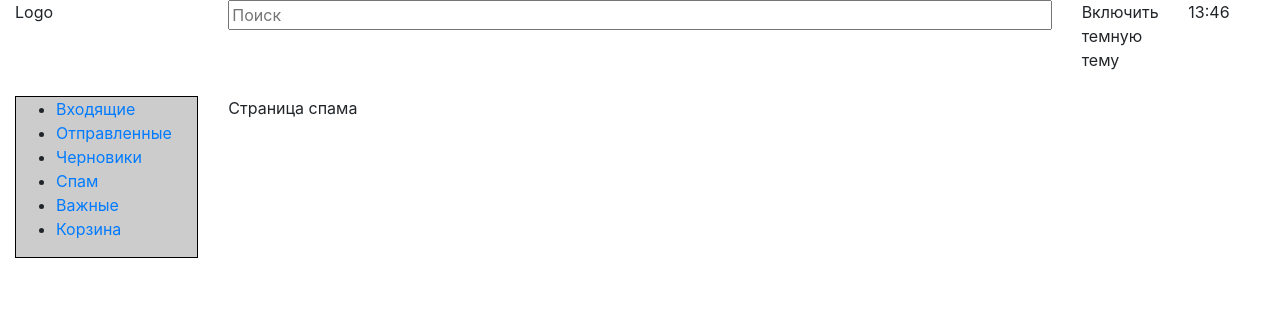
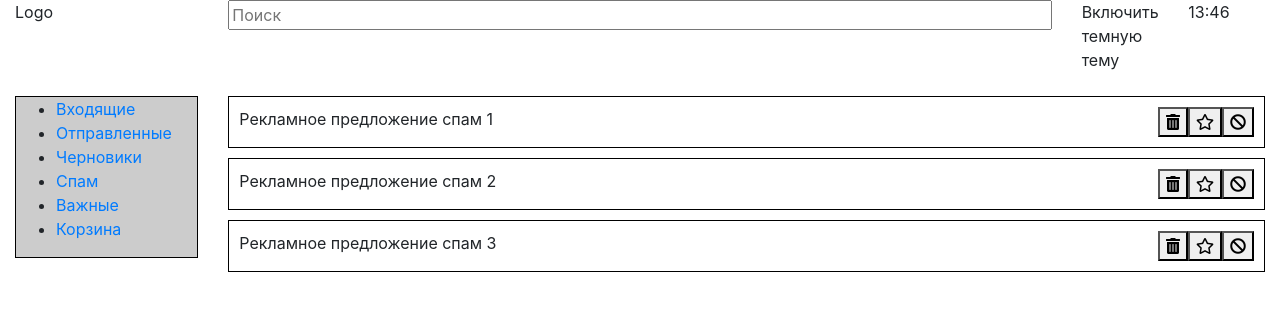
Before and after one commit to RodionRoslovets/d-mail, a React (Create React App) app: page /spam in a window 1280 px wide. Shown: the top 310 px of the page. Built offline with nearby package versions, Linux system fonts and the light colour scheme.

Commit message:
add statuses for letters, create rout pages

```diff
--- a/src/actions.js
+++ b/src/actions.js
@@ -1 +1 @@
-export const openLetter = (id)=>({type:'OPEN_LETTER', payload:id});
+// export const openLetter = (id)=>({type:'OPEN_LETTER', payload:id});
--- a/src/components/lettersList/lettersList.js
+++ b/src/components/lettersList/lettersList.js
@@ -2,17 +2,21 @@ import React from 'react';
 import { connect } from 'react-redux';
 import LetterListItem from "../letterListItem/letterListItem";
 // import * as actions from '../../actions';
+// import statuses from '../../statuses';
 
-const LettersList = ({ letters }) => {
+const LettersList = ({ letters, status = 'spam' }) => {
     const newLetters = letters.map((letter) => {
+
+        if(letter.status === status){
             return (
                 <li key={letter.key} style={{listStyle:'none'}}>
                     <LetterListItem heading={letter.heading}
                         id={letter.key}
                     />
                 </li >
-
             )
+        }
+        return null
     });
 
 return (
--- a/src/components/pages/deleted/deleted.js
+++ b/src/components/pages/deleted/deleted.js
@@ -1,10 +1,10 @@
 import React from 'react';
+import LettersList from '../../lettersList/lettersList';
+import statuses from '../../../statuses';
 
 const Deleted = () => {
     return (
-        <div>
-            Страница удаленных
-        </div>
+        <LettersList status={statuses.deleted}/>
      );
 }
 
--- a/src/components/pages/important/imoprtant.js
+++ b/src/components/pages/important/imoprtant.js
@@ -1,10 +1,10 @@
 import React from 'react';
+import LettersList from '../../lettersList/lettersList';
+import statuses from '../../../statuses';
 
 const Important = () => {
     return (
-        <div>
-            Страница важных
-        </div>
+        <LettersList status={statuses.important}/>
      );
 }
 
--- a/src/components/pages/main/main.js
+++ b/src/components/pages/main/main.js
@@ -1,10 +1,11 @@
 import React, {Component} from 'react';
-import LettersList from '../../lettersList/lettersList'
+import LettersList from '../../lettersList/lettersList';
+import statuses from '../../../statuses';
 
 class Main extends Component {
     render() {
         return (
-            <LettersList/>
+            <LettersList status={statuses.income}/>
         );
     }
 }
--- a/src/components/pages/spam/spam.js
+++ b/src/components/pages/spam/spam.js
@@ -1,11 +1,11 @@
 import React from 'react';
+import LettersList from '../../lettersList/lettersList';
+import statuses from '../../../statuses';
 
 const Spam = () => {
     return (
-        <div>
-            Страница спама
-        </div>
-     );
+        <LettersList status={statuses.spam}/>
+    );
 }
 
 export default Spam;
--- a/src/reducer.js
+++ b/src/reducer.js
@@ -2,12 +2,22 @@ var shortid=require('shortid');
 
 const initial = {
     letters:[
-        { heading: 'Письмо из банка', content:'Хошь денег?', key:shortid.generate()},
-        { heading: 'Письмо из больницы',content:'Хошь лекарств?', key:shortid.generate() },
-        { heading: 'Письмо из магазина',content:'Хошь еды?', key:shortid.generate() },
-        { heading: 'Рекламное предложение',content:'Хошь много денег?', key:shortid.generate() },
-        { heading: 'Рекламное предложение',content:'Хошь много денег?', key:shortid.generate() },
-        { heading: 'Рекламное предложение',content:'Хошь много денег?', key:shortid.generate() }
+        { heading: 'Письмо из банка', content:'Хошь денег?', status:'income', key:shortid.generate()},
+        { heading: 'Письмо из больницы',content:'Хошь лекарств?', status:'income', key:shortid.generate() },
+        { heading: 'Письмо из магазина',content:'Хошь еды?', status:'income', key:shortid.generate() },
+        { heading: 'Рекламное предложение удаленное 1',content:'Хошь много денег?', status:'deleted', key:shortid.generate() },
+        { heading: 'Рекламное предложение 2',content:'Хошь очень очень много денег?', status:'income', key:shortid.generate() },
+        { heading: 'Рекламное предложение спам 1',content:'Хошь очень много денег?', status:'spam', key:shortid.generate() },
+        { heading: 'Рекламное предложение 4',content:'Хошь много бабла?', status:'income', key:shortid.generate() },
+        { heading: 'Рекламное предложение спам 2',content:'Хочешь увеличить доход?', status:'spam', key:shortid.generate() },
+        { heading: 'Рекламное предложение 6',content:'Хошь учиться?', status:'income', key:shortid.generate() },
+        { heading: 'Рекламное предложение спам 3',content:'Знаешь реакт?', status:'spam', key:shortid.generate() },
+        { heading: 'Рекламное предложение 8 1',content:'Ходишь работать?', status:'income', key:shortid.generate() },
+        { heading: 'Рекламное предложение важное 1',content:'Ходишь не работать?', status:'important', key:shortid.generate() },
+        { heading: 'Рекламное предложение 8 2',content:'Ходишь ходить?', status:'income', key:shortid.generate() },
+        { heading: 'Рекламное предложение важное 2',content:'Ходишь гулять?', status:'important', key:shortid.generate() },
+        { heading: 'Рекламное предложение 8 3',content:'Ходишь работать?', status:'income', key:shortid.generate() },
+        { heading: 'Рекламное предложение удаленное 2',content:'Бегал по утрам?', status:'deleted', key:shortid.generate() }
     ]
 }
 
--- /dev/null
+++ b/src/statuses.js
@@ -0,0 +1,8 @@
+const statuses = {
+    income:'income',
+    spam:'spam',
+    deleted:'deleted',
+    important:'important'
+}
+
+export default statuses;
```
Lines whose indentation alone changed are shown as unchanged.
